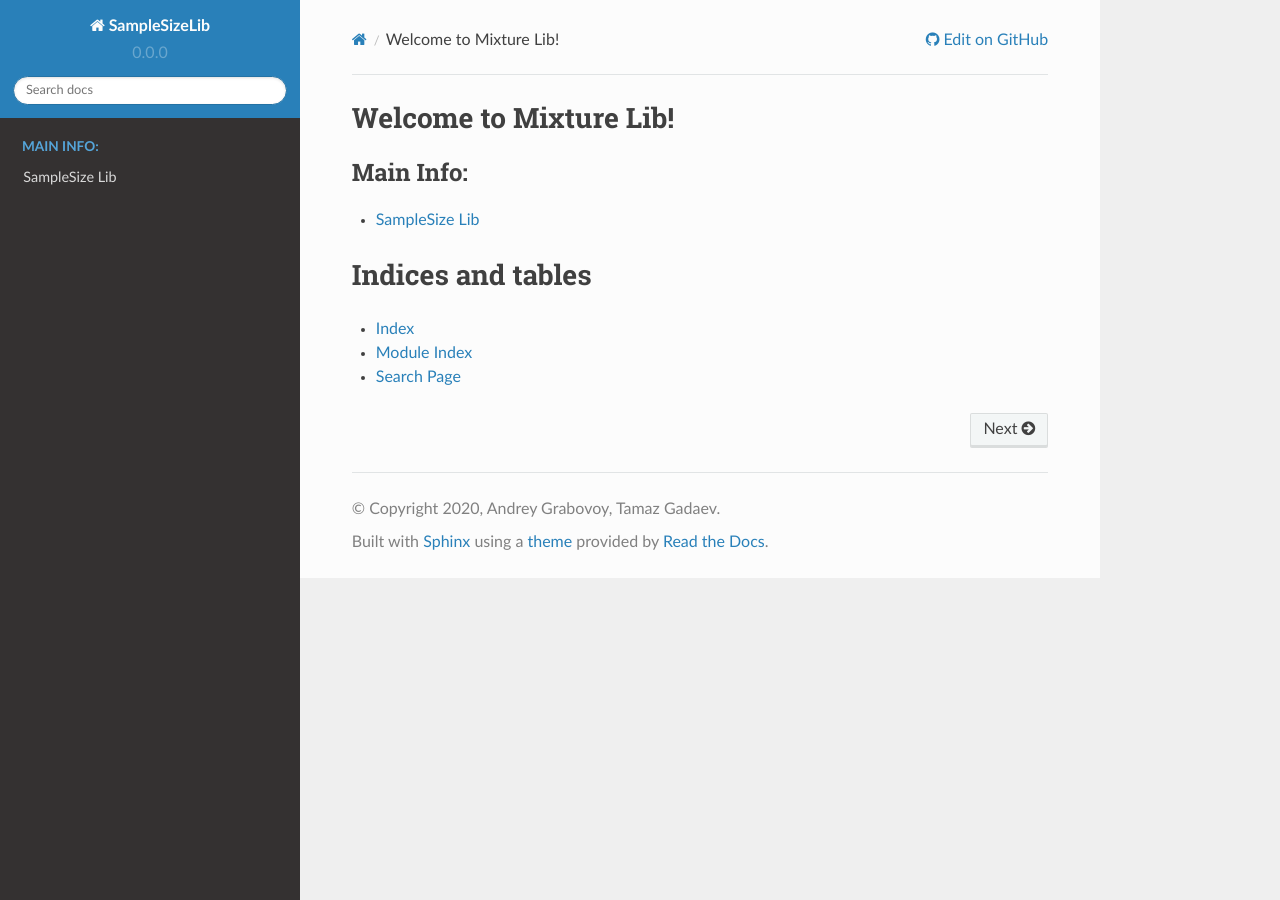
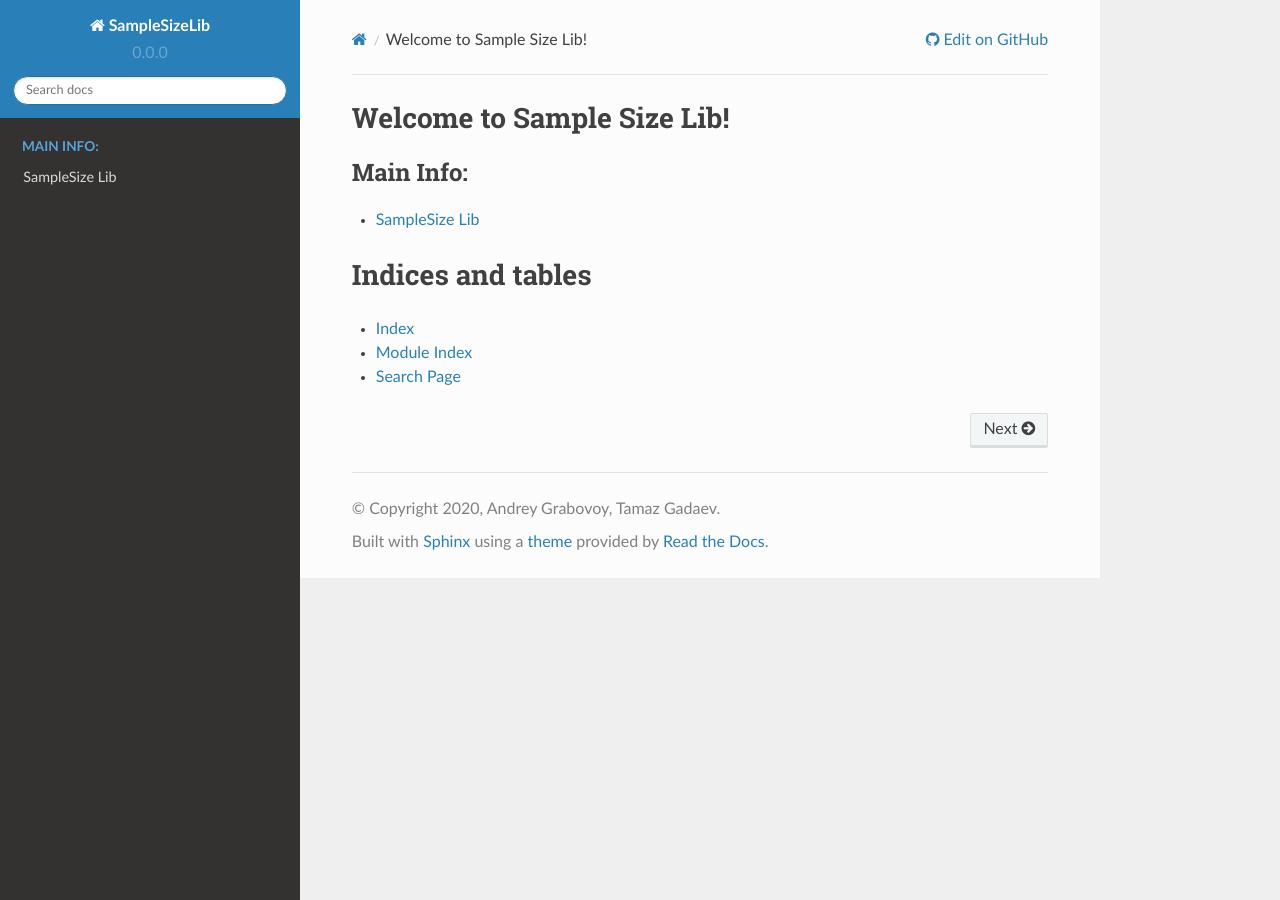
Before and after one commit to andriygav/SampleSizeLib, a Sphinx documentation site: the page built from doc/source/index.rst, in a window 1280 px wide. Built offline with Sphinx 7.4.7 and the Read the Docs theme 2.0.0, drawn with Linux system fonts in a browser that asks for light colours.

Commit message:
fixed name

```diff
--- a/doc/source/index.rst
+++ b/doc/source/index.rst
@@ -1,10 +1,10 @@
-.. MixtureLib documentation master file, created by
+.. SampleSizeLib documentation master file, created by
    sphinx-quickstart on Fri Mar 20 22:58:28 2020.
    You can adapt this file completely to your liking, but it should at least
    contain the root `toctree` directive.
 
-Welcome to Mixture Lib!
-=======================
+Welcome to Sample Size Lib!
+===========================
 
 .. toctree::
    :maxdepth: 1
```
